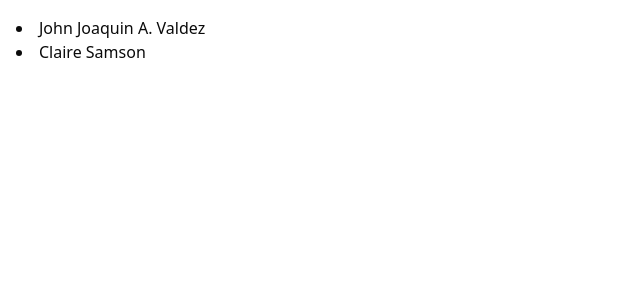
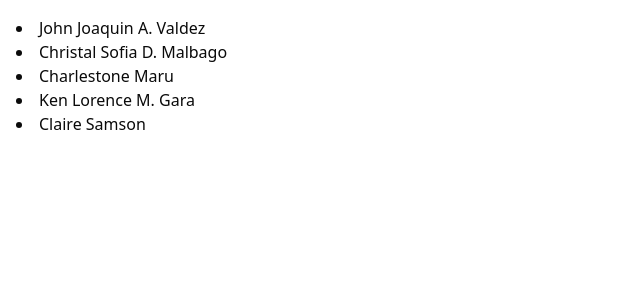
Before and after one commit to joaquinvaldezzz/git-workflow-playground, a Next.js app: page / in a window 1280 px wide. Shown: the top 300 px of the page, without its empty margins (0-640 px from the left). Built offline with nearby package versions, Linux system fonts and the light colour scheme.

Commit message:
Add interns' names (#16)
* feat: add my name

* feat: add my name

* feat: add my name

```diff
--- a/src/app/page.tsx
+++ b/src/app/page.tsx
@@ -3,6 +3,9 @@ export default function Page() {
     <div className="container mx-auto px-4 pt-4">
       <ul className="list-inside list-disc">
         <li>John Joaquin A. Valdez</li>
+        <li>Christal Sofia D. Malbago</li>
+        <li>Charlestone Maru</li>
+        <li>Ken Lorence M. Gara</li>
         <li>Claire Samson</li>
       </ul>
     </div>
```
